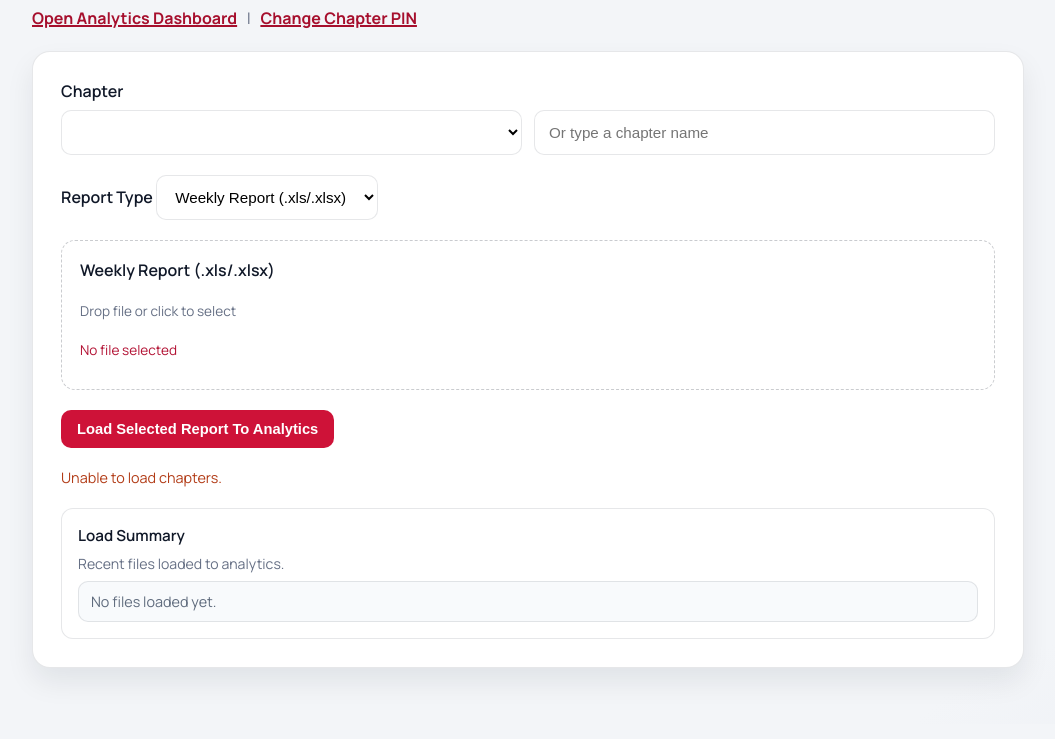
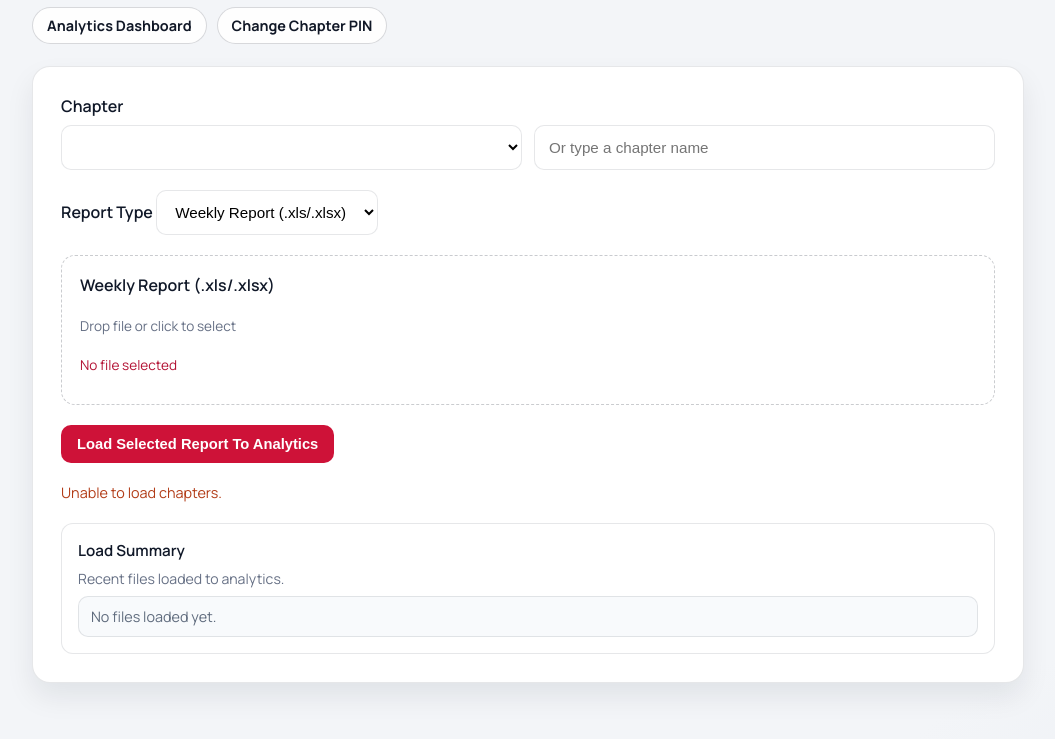
Before and after one commit to stirlinginnovations-kyle/bni_palms, a plain HTML site: page static/index.html in a window 1280 px wide. Shown: the part 177-916 px from the top of the page, without its empty margins (112-1167 px from the left). Drawn offline with Linux system fonts and the light colour scheme; no server answers.

Commit message:
Add_tab_style_quick_links_on_upload_header

```diff
--- a/static/index.html
+++ b/static/index.html
@@ -4,7 +4,7 @@
     <meta charset="utf-8" />
     <meta name="viewport" content="width=device-width, initial-scale=1" />
     <title>BNI PALMS Report Builder</title>
-    <link rel="stylesheet" href="/static/styles.css?v=20260421_summary" />
+    <link rel="stylesheet" href="/static/styles.css?v=20260421_tabs" />
   </head>
   <body>
     <main class="page">
@@ -20,11 +20,10 @@
           Choose a chapter, select the report type, and drop the file. We’ll store
           it for analytics later.
         </p>
-        <p class="subtitle">
-          <a href="/analytics">Open Analytics Dashboard</a>
-          &nbsp;&nbsp;|&nbsp;&nbsp;
-          <a href="/pin-settings">Change Chapter PIN</a>
-        </p>
+        <nav class="quick-tabs" aria-label="Quick Links">
+          <a class="quick-tab" href="/analytics">Analytics Dashboard</a>
+          <a class="quick-tab" href="/pin-settings">Change Chapter PIN</a>
+        </nav>
       </header>
 
       <section class="card">
--- a/static/styles.css
+++ b/static/styles.css
@@ -84,6 +84,30 @@ h1 {
   color: var(--accent-dark);
   font-weight: 700;
   text-decoration-thickness: 2px;
+}
+
+.quick-tabs {
+  display: flex;
+  flex-wrap: wrap;
+  gap: 10px;
+}
+
+.quick-tab {
+  text-decoration: none;
+  font-weight: 700;
+  font-size: 0.9rem;
+  color: #111827;
+  border: 1px solid rgba(17, 24, 39, 0.16);
+  background: rgba(255, 255, 255, 0.85);
+  border-radius: 999px;
+  padding: 8px 14px;
+  transition: background 0.2s ease, border-color 0.2s ease, color 0.2s ease;
+}
+
+.quick-tab:hover {
+  color: #fff;
+  background: var(--accent);
+  border-color: var(--accent);
 }
 
 .card {
```
